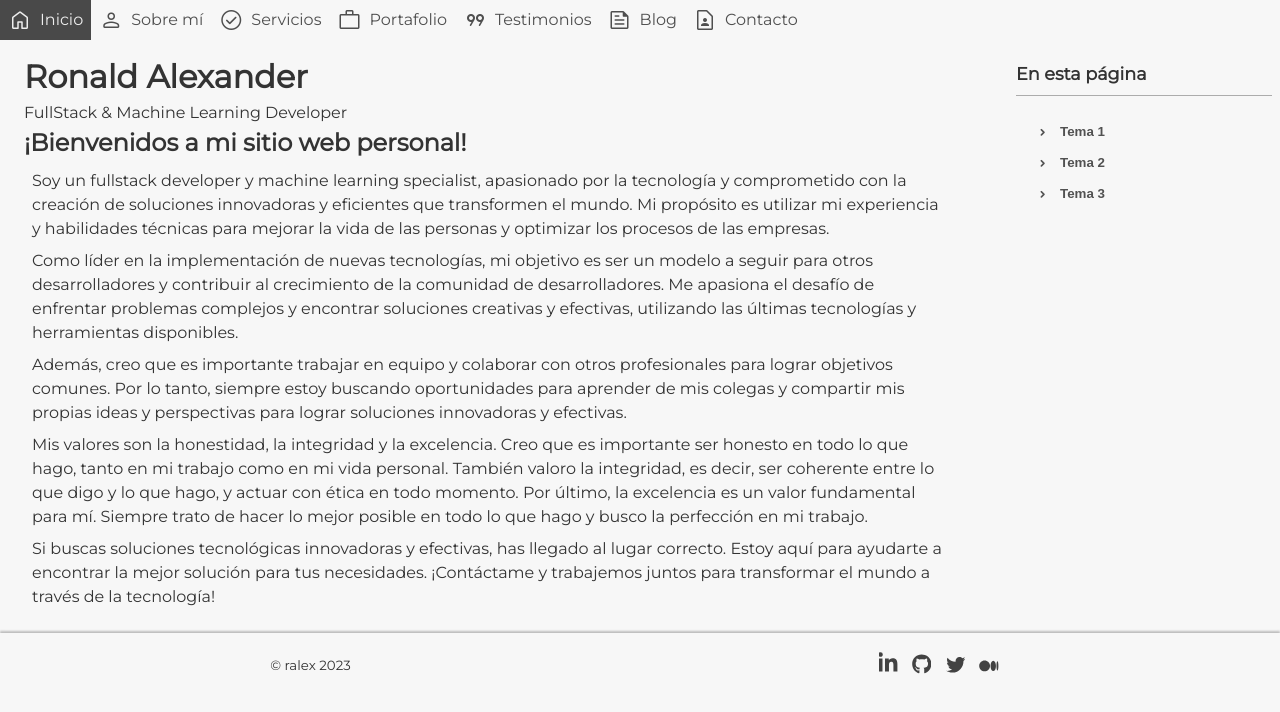
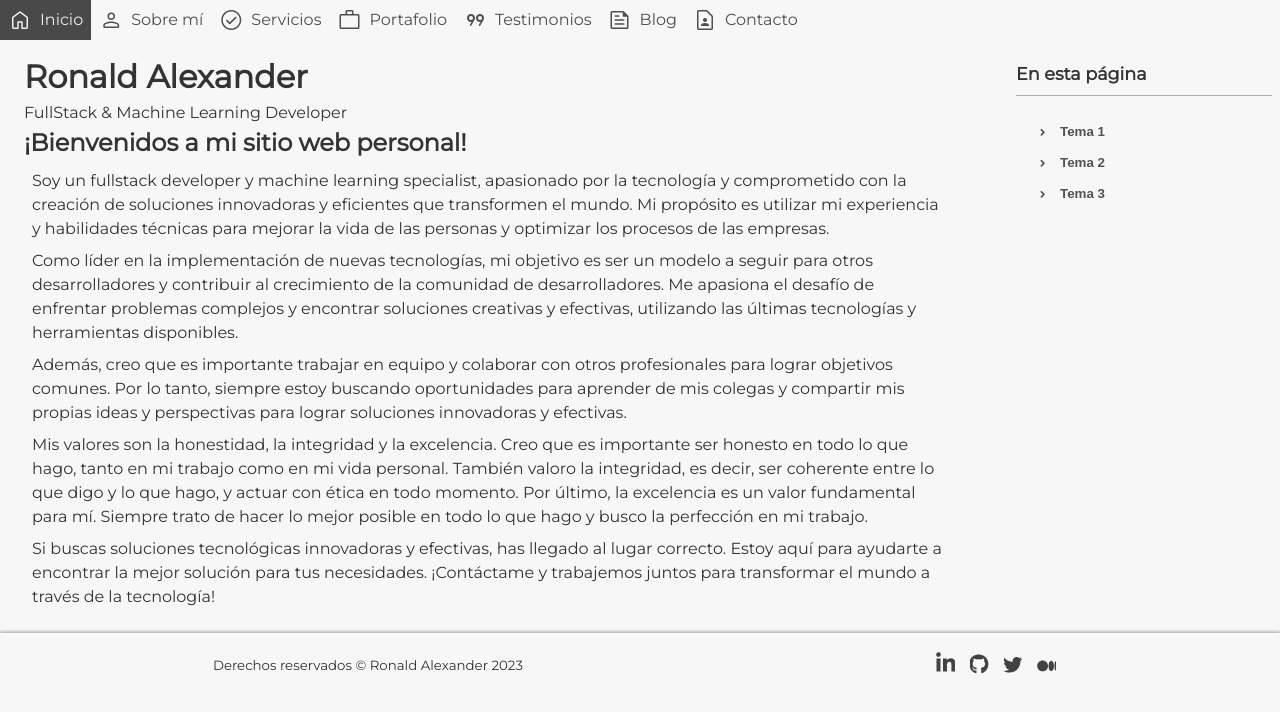
Before and after one commit to ralexrivero/ralex, a React (Vite) app in the folder portfolio/: page / in a window 1280 px wide. Shown: the top 712 px of the page. Built offline with nearby package versions, Linux system fonts and the light colour scheme.

Commit message:
copy improvement

```diff
--- a/portfolio/src/components/Footer.jsx
+++ b/portfolio/src/components/Footer.jsx
@@ -5,7 +5,7 @@ const Footer = () => {
   return (
     <footer className="footer-main">
       <div className="copy-footer">
-        <small className="brand-signature">&copy; ralex 2023</small>
+        <small className="brand-signature">Derechos reservados &copy; Ronald Alexander 2023</small>
       </div>
       <ul className="social-footer">
         <li><a href="https://www.linkedin.com/in/ronald-rivero" target="_blank"><svg className="footer-social-icon" xmlns="http://www.w3.org/2000/svg" viewBox="0 0 448 512"><path d="M100.28 448H7.4V148.9h92.88zM53.79 108.1C24.09 108.1 0 83.5 0 53.8a53.79 53.79 0 0 1 107.58 0c0 29.7-24.1 54.3-53.79 54.3zM447.9 448h-92.68V302.4c0-34.7-.7-79.2-48.29-79.2-48.29 0-55.69 37.7-55.69 76.7V448h-92.78V148.9h89.08v40.8h1.3c12.4-23.5 42.69-48.3 87.88-48.3 94 0 111.28 61.9 111.28 142.3V448z"/></svg></a></li>
```
